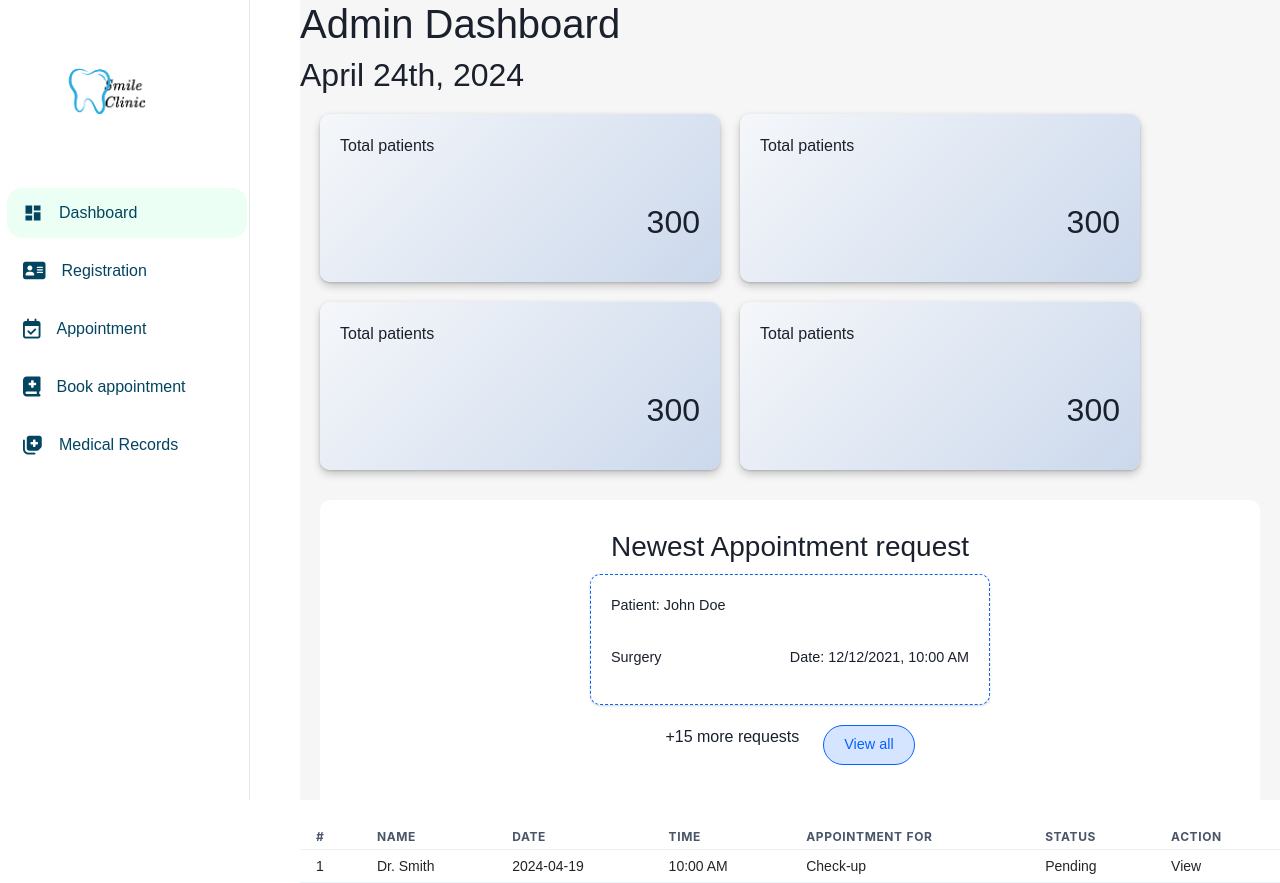
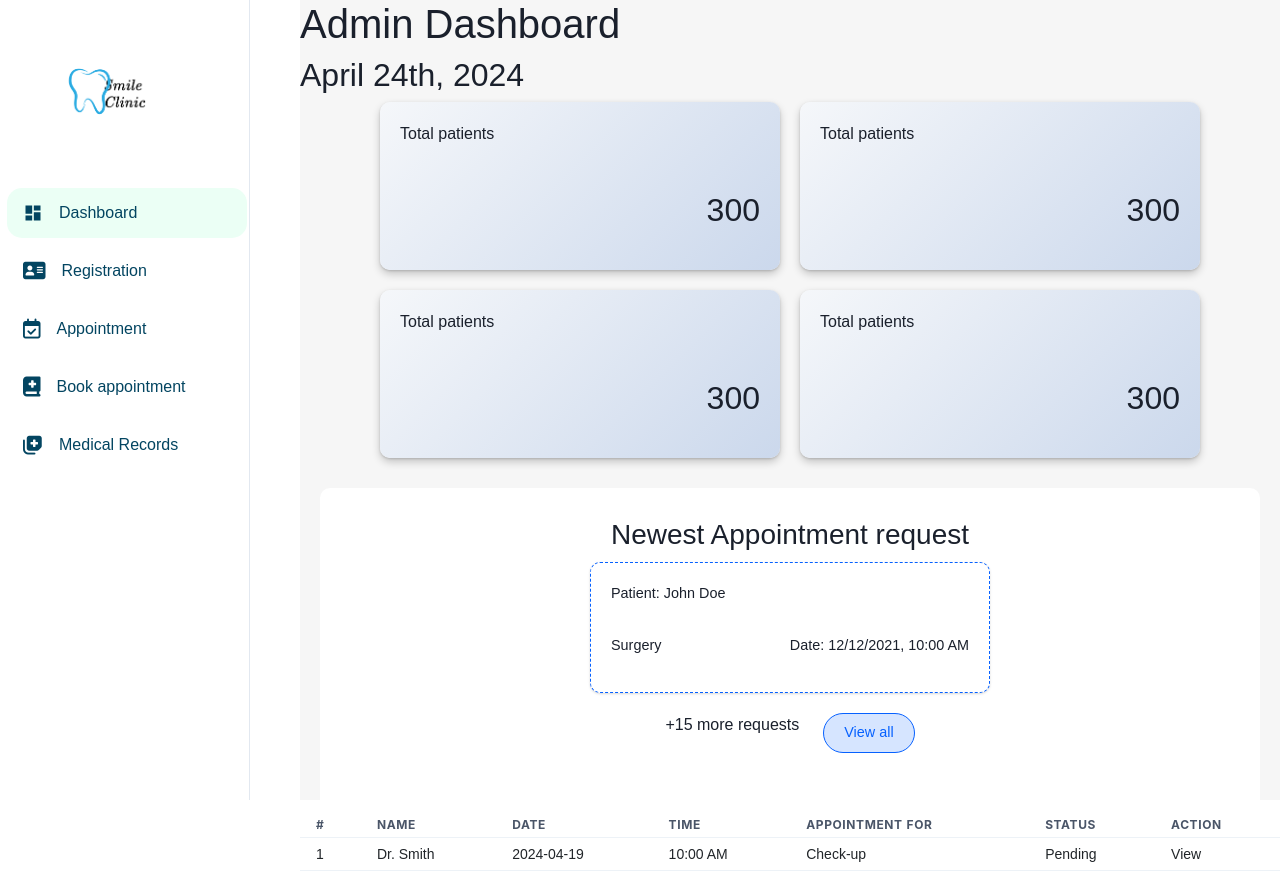
Before and after one commit to Smile-T1/smile-frontend, a React (Vite) app: page /admin/dashboard in a window 1280 px wide. Built offline with nearby package versions, Linux system fonts and the light colour scheme.

Commit message:
Feat: change admin style

```diff
--- a/src/Pages/Admin/Dashboard/AdminDashboard.css
+++ b/src/Pages/Admin/Dashboard/AdminDashboard.css
@@ -4,14 +4,19 @@
   margin-left: 300px;
 }
 
-.overview-cards {
+.overview-cards1 {
   /*each two cards are in a row*/
-  display: grid;
-  grid-template-columns: repeat(2, 1fr);
+  display: flex;
+  justify-content: center;
+  gap: 20px;
+}
+
+.overview-cards2 {
+  /*each two cards are in a row*/
+  display: flex;
+  justify-content: center;
   gap: 20px;
   margin-top: 20px;
-  margin-left: 20px;
-  width: 600px;
 }
 
 .new {
--- a/src/Pages/Admin/Dashboard/AdminDashboard.jsx
+++ b/src/Pages/Admin/Dashboard/AdminDashboard.jsx
@@ -14,11 +14,15 @@ function AdminDashboard() {
     <div className="admin-dashboard">
       <h1>Admin Dashboard</h1>
       <h2>{formattedDate}</h2>
-      <div className="overview-cards">
-        <OverviewCard title="Total Patients" value="100" />
-        <OverviewCard title="Total Appointments" value="200" />
-        <OverviewCard title="Total Doctors" value="10" />
-        <OverviewCard title="Total Nurses" value="20" />
+      <div className="cards-container">
+        <div className="overview-cards1">
+          <OverviewCard title="Total Doctors" value="10" />
+          <OverviewCard title="Total Nurses" value="20" />
+        </div>
+        <div className="overview-cards2">
+          <OverviewCard title="Total Doctors" value="10" />
+          <OverviewCard title="Total Nurses" value="20" />
+        </div>
       </div>
       <div className="new">
         <h3>Newest Appointment request</h3>
```
